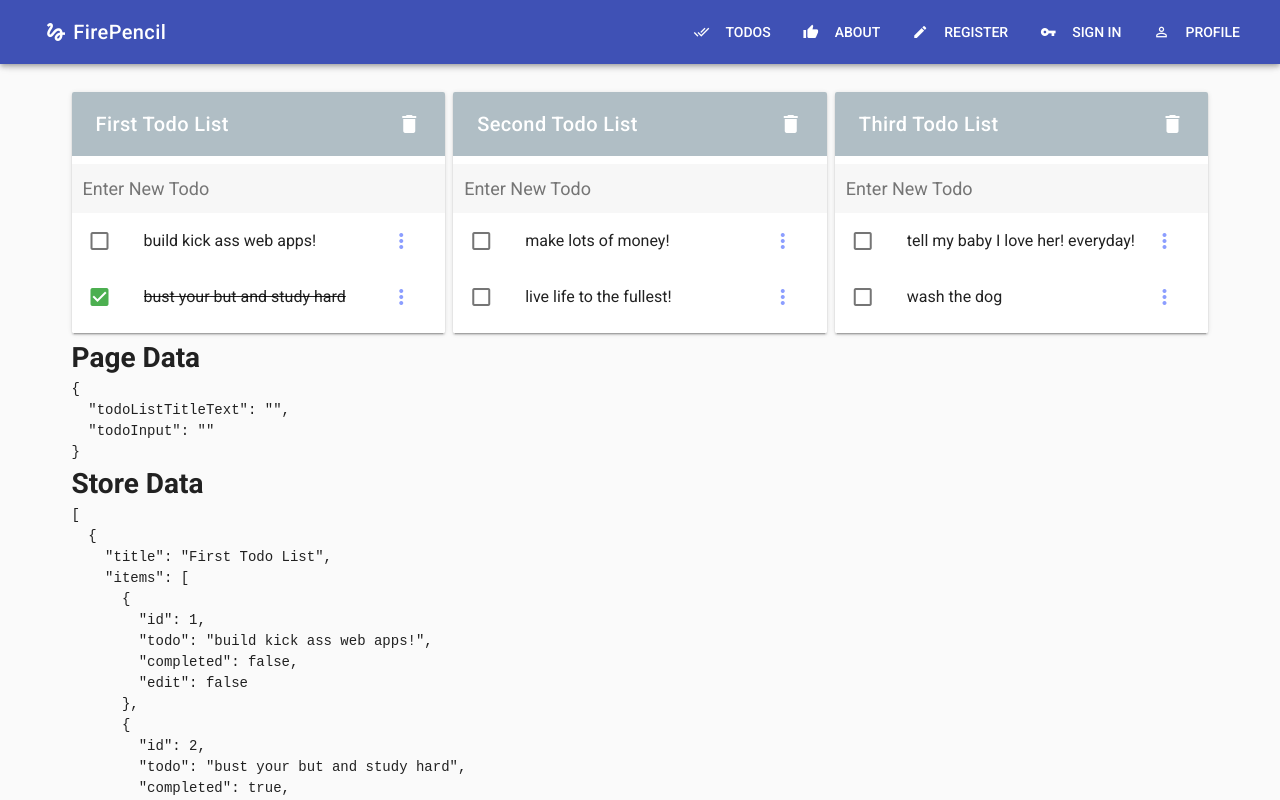
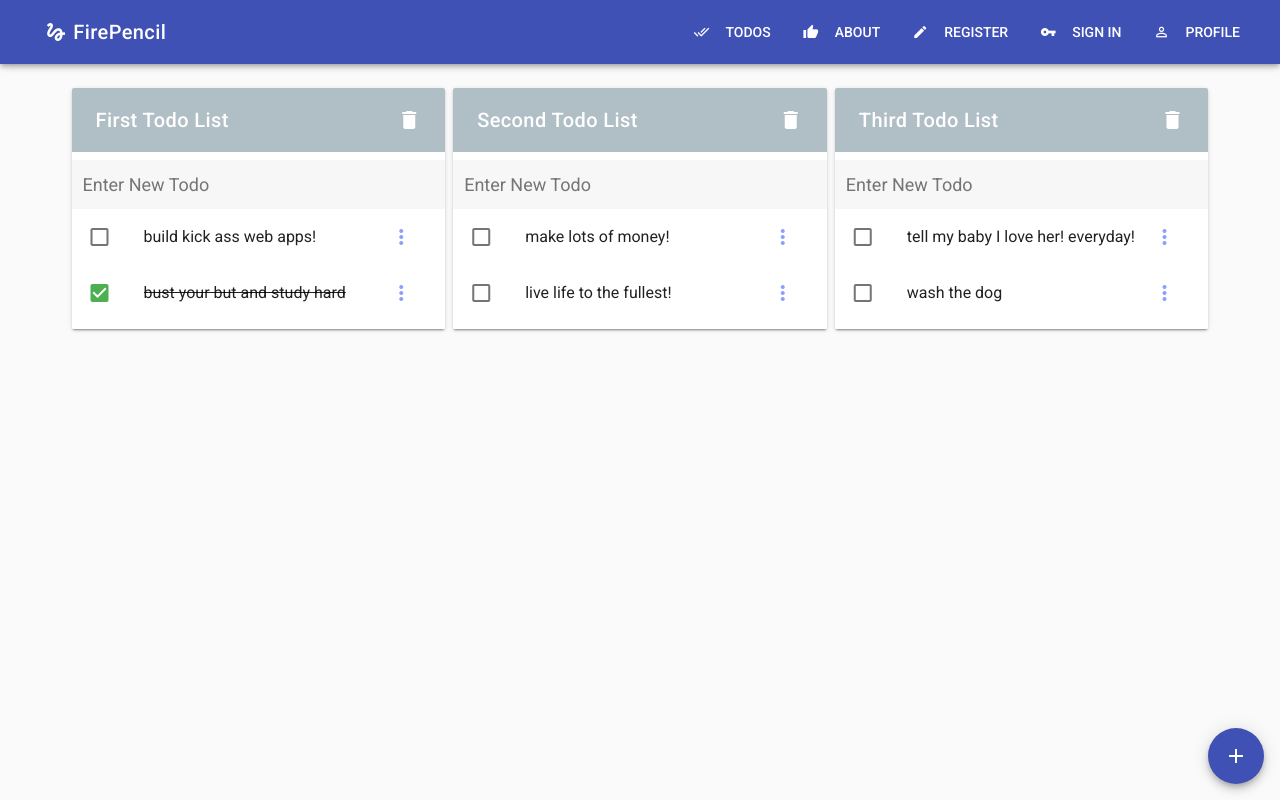
Before and after one commit to JacquesBeets/todo-app, a Vue app: page /todos in a window 1280 px wide. Shown: the top 800 px of the page. Built offline with nearby package versions, Linux system fonts and the light colour scheme.

Commit message:
Added function to create new Todo List

```diff
--- a/src/components/todos/CreateNewTodo.vue
+++ b/src/components/todos/CreateNewTodo.vue
@@ -1,3 +1,64 @@
 <template>
+  <v-layout row justify-center>
+    <v-dialog v-model="dialog" max-width="500px">
+      <v-btn
+        dark
+        fab
+        fixed
+        bottom
+        right
+        color="primary"
+        slot="activator"
+        @click.native.stop="dialog = true"
+      >
+      <v-icon>add</v-icon>
+      </v-btn>
+      <v-card>
+        <v-card-title>
+          <span class="headline">Create New Todo List</span>
+        </v-card-title>
+        <v-card-text>
+          <v-container grid-list-md>
+            <v-layout wrap>
+              <v-flex xs12>
+                <v-text-field
+                  label="Todo List Title"
+                  hint="What shall we call your new Todo List?"
+                  v-model="todoListTitleText"
+                  ></v-text-field>
+              </v-flex>
+            </v-layout>
+          </v-container>
+        </v-card-text>
+        <v-card-actions>
+          <v-spacer></v-spacer>
+          <v-btn color="blue darken-1" flat @click.native="dialog = false">Close</v-btn>
+          <v-btn color="blue darken-1" flat @click.native="dialog = false, newTodoList()">Create</v-btn>
+        </v-card-actions>
+      </v-card>
+    </v-dialog>
+  </v-layout>
+</template>
 
-</template>
+
+<script>
+  export default {
+    data() {
+      return {
+        todoListTitleText: '',
+        dialog: false
+      }
+    },
+    methods: {
+      newTodoList () {
+        const inputText = this.todoListTitleText
+          this.$store.commit({
+            type: 'newTodoList',
+            inputText: inputText
+          })
+          this.todoListTitleText = ''
+      }
+    }
+  }
+
+</script>
--- a/src/components/todos/Todos.vue
+++ b/src/components/todos/Todos.vue
@@ -1,5 +1,5 @@
 <template>
-  <v-container grid-list-md>
+    <v-container grid-list-md>
    <v-layout row wrap>
      <v-flex lg4 md6 xs12 v-for="(todoList, index) in todos" :key="index">
        <v-card>
@@ -89,21 +89,29 @@
          </v-list>
        </v-card>
      </v-flex>
+
+     <new-todo></new-todo>
    </v-layout>
-   <h1>Page Data</h1>
+
+   <!-- <h1>Page Data</h1>
    <pre>{{this.$data}}</pre>
    <h1>Store Data</h1>
-   <pre>{{this.$store.state.todos}}</pre>
+   <pre>{{this.$store.state.todos}}</pre> -->
   </v-container>
 </template>
 
 
 <script>
+  import NewTodo from '@/components/todos/CreateNewTodo.vue'
+
   export default {
+    components: {
+      'new-todo': NewTodo
+    },
     data() {
     return {
       todoListTitleText: '',
-      todoInput: '',
+
     }
   },
     computed: {
--- a/src/store/store.js
+++ b/src/store/store.js
@@ -59,6 +59,12 @@ export const store = new Vuex.Store({
       const itemId = state.todos[payload.todoListIndex].items.length + 1
       const text = payload.inputValue
       state.todos[payload.todoListIndex].items.push({id: itemId, todo: text, completed: false, edit: false})
+    },
+    newTodoList(state, payload){
+      state.todos.push({
+        title: payload.inputText,
+        items: []
+      })
     }
   },
   actions: {
```
